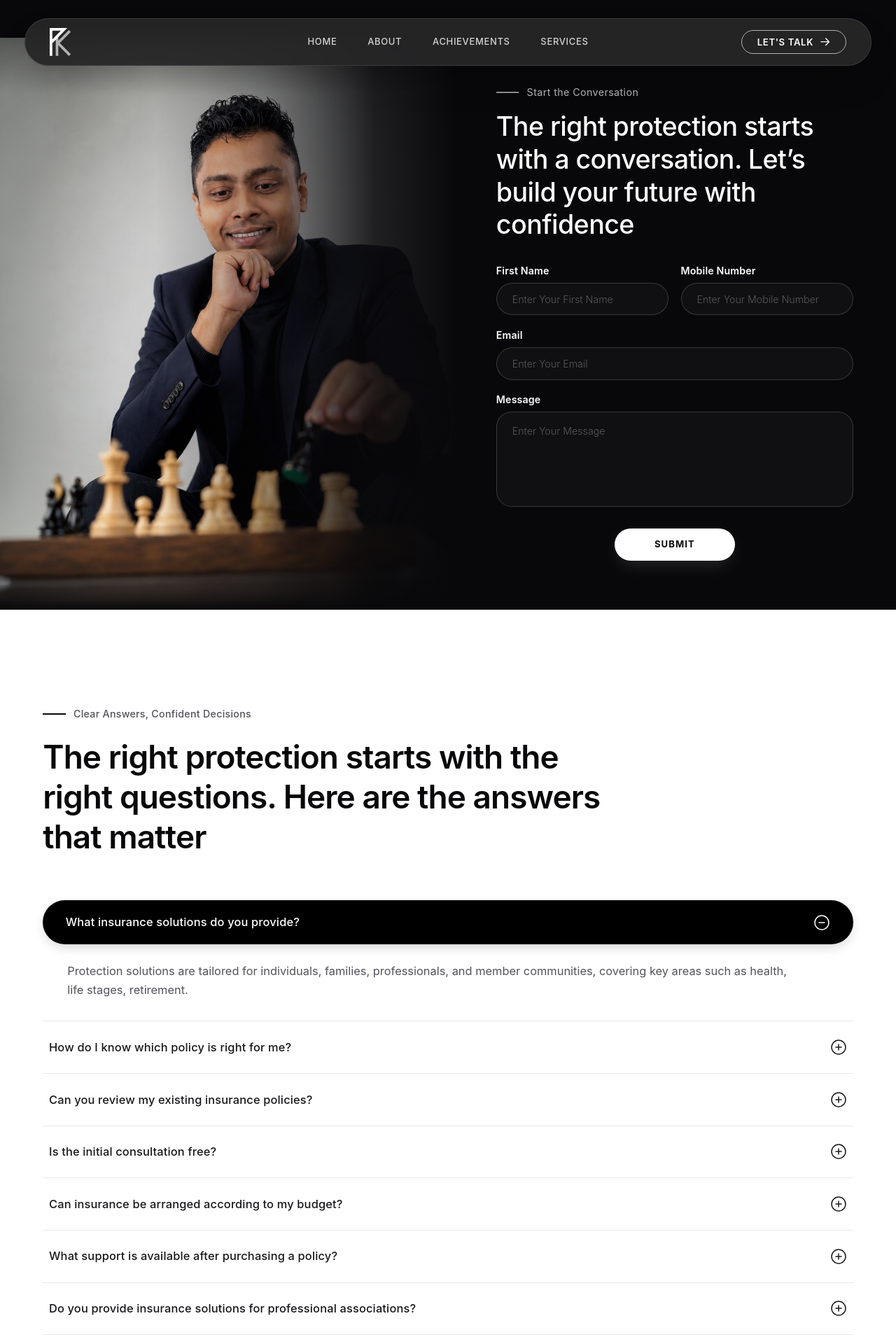
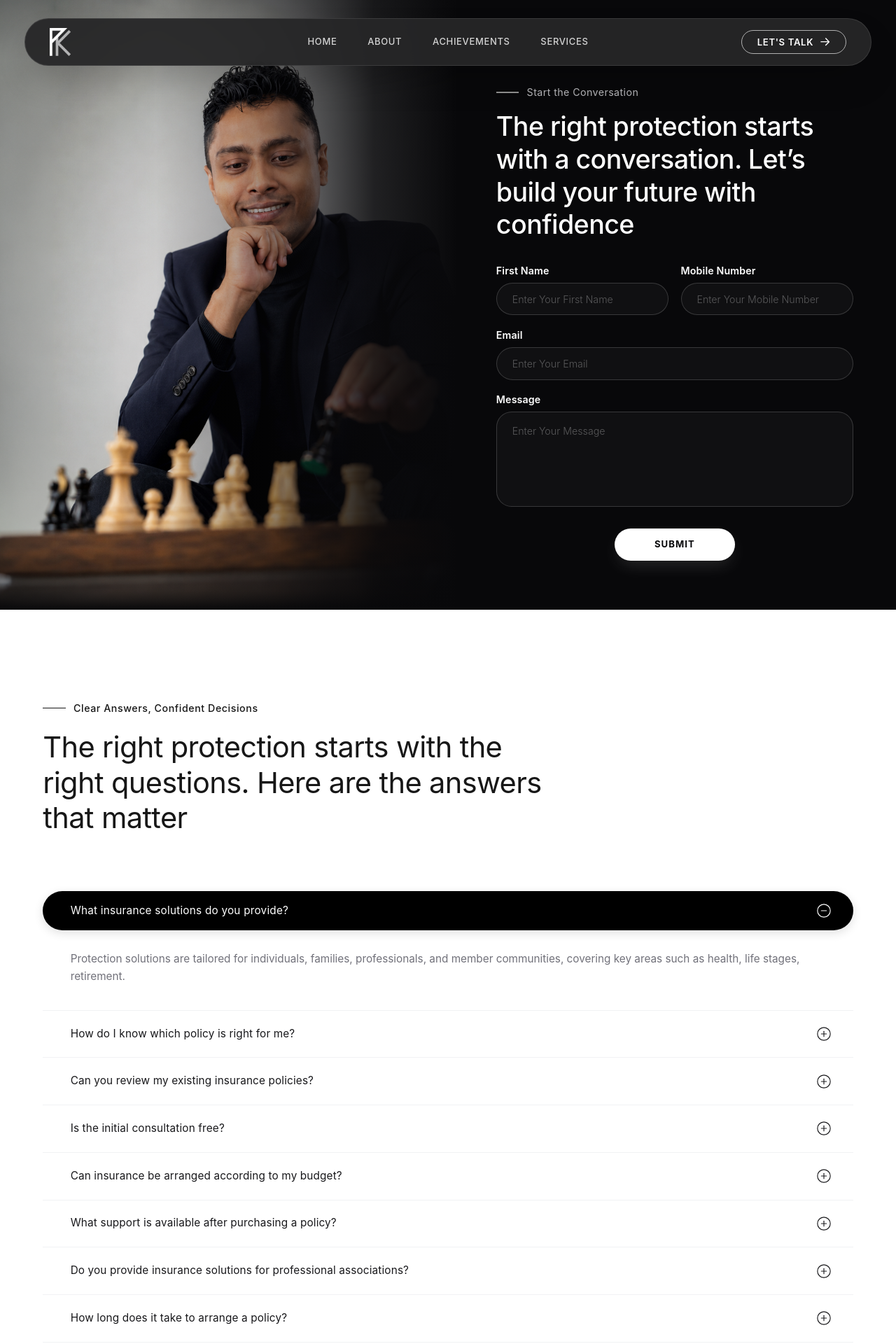
Before and after one commit to ChemyDigi/pk-web, a Next.js app: page /contact in a window 1280 px wide. Shown: the top 1920 px of the page at 70% size. Built offline with nearby package versions, Linux system fonts and the light colour scheme; a web font is replaced by a local one.

Commit message:
style: refine typography, spacing, and layout styles across contact, about, and home components

```diff
--- a/app/globals.css
+++ b/app/globals.css
@@ -85,15 +85,10 @@
   --font-numbers: var(--font-numbers);
 }
 
-@media (prefers-color-scheme: dark) {
-  :root {
-    --background: #0a0a0a;
-    --foreground: #ededed;
-  }
-}
-
 html {
   font-size: 17px;
+  background-color: #08080a;
+  overscroll-behavior-y: none;
 }
 
 @media (min-width: 1024px) {
@@ -104,9 +99,10 @@ html {
 
 html,
 body {
-  background: var(--background);
+  background-color: #08080a;
   color: var(--foreground);
   font-family: var(--font-avenir);
+  overscroll-behavior-y: none;
 }
 
 button,
--- a/app/layout.tsx
+++ b/app/layout.tsx
@@ -14,7 +14,7 @@ export default function RootLayout({
 }>) {
   return (
     <html lang="en" className="h-full antialiased">
-      <body className="min-h-full flex flex-col bg-white text-slate-900 dark:bg-slate-950 dark:text-slate-100">
+      <body className="min-h-full flex flex-col bg-[#08080a] text-slate-900">
         <Navbar />
         <main className="flex-1 pt-24 sm:pt-28">{children}</main>
         <Footer />
--- a/components/contact/ContactFaq.tsx
+++ b/components/contact/ContactFaq.tsx
@@ -119,12 +119,12 @@ export default function ContactFaq() {
                   {isOpen ? (
                     <span className="contact-faq-icon-active" aria-hidden="true">
                       <svg
-                        width="24"
-                        height="24"
+                        width="22"
+                        height="22"
                         viewBox="0 0 24 24"
                         fill="none"
                         stroke="currentColor"
-                        strokeWidth="1.5"
+                        strokeWidth="1.25"
                         strokeLinecap="round"
                         strokeLinejoin="round"
                       >
@@ -135,12 +135,12 @@ export default function ContactFaq() {
                   ) : (
                     <span className="contact-faq-icon-collapsed" aria-hidden="true">
                       <svg
-                        width="24"
-                        height="24"
+                        width="22"
+                        height="22"
                         viewBox="0 0 24 24"
                         fill="none"
                         stroke="currentColor"
-                        strokeWidth="1.5"
+                        strokeWidth="1.25"
                         strokeLinecap="round"
                         strokeLinejoin="round"
                       >
--- a/components/home/HomeAwards.tsx
+++ b/components/home/HomeAwards.tsx
@@ -56,7 +56,7 @@ export default function HomeAwards() {
 
           {/* CTA Button */}
           <div className="home-awards-cta">
-            <Link href="/achievements" className="home-awards-btn">
+            <Link href="/about#awards" className="home-awards-btn">
               VIEW ALL AWARDS
             </Link>
           </div>
--- a/components/layout/Footer.tsx
+++ b/components/layout/Footer.tsx
@@ -134,7 +134,7 @@ export default function Footer() {
               About
             </Link>
             <Link href="/achievements" className="hover:text-white transition-colors duration-200">
-              Gallery
+              Achievements
             </Link>
             <Link href="/services" className="hover:text-white transition-colors duration-200">
               Services
--- a/css/about/AboutTimeline.css
+++ b/css/about/AboutTimeline.css
@@ -148,24 +148,24 @@
    -------------------------------------------------------------------------- */
 
 :root {
-  --timeline-slot-h: 5rem; /* ~80px mobile */
+  --timeline-slot-h: 5.5rem; /* ~88px mobile */
 }
 
 @media (min-width: 640px) {
   :root {
-    --timeline-slot-h: 6.75rem; /* ~108px tablet */
+    --timeline-slot-h: 7.5rem; /* ~120px tablet */
   }
 }
 
 @media (min-width: 1024px) {
   :root {
-    --timeline-slot-h: 8.75rem; /* ~140px desktop */
+    --timeline-slot-h: 10rem; /* ~160px desktop */
   }
 }
 
 @media (min-width: 1280px) {
   :root {
-    --timeline-slot-h: 9.75rem; /* ~156px wide desktop */
+    --timeline-slot-h: 11.5rem; /* ~184px wide desktop */
   }
 }
 
@@ -177,26 +177,27 @@
   display: flex;
   justify-content: flex-start;
   user-select: none;
-  overflow: hidden;
+  overflow: visible;
 }
 
 .about-timeline-roller-viewport {
   position: relative;
   width: 100%;
-  height: calc(3 * var(--timeline-slot-h));
+  height: calc(3.5 * var(--timeline-slot-h));
   overflow: hidden;
+  padding-bottom: 2.5rem;
   mask-image: linear-gradient(
     to bottom,
     transparent 0%,
-    black 16%,
-    black 84%,
+    black 5%,
+    black 96%,
     transparent 100%
   );
   -webkit-mask-image: linear-gradient(
     to bottom,
     transparent 0%,
-    black 16%,
-    black 84%,
+    black 5%,
+    black 96%,
     transparent 100%
   );
 }
@@ -215,7 +216,8 @@
   align-items: center;
   font-family: var(--font-avenir);
   letter-spacing: -0.04em;
-  line-height: 0.95;
+  line-height: 1.15;
+  overflow: visible;
   transition: transform 0.65s cubic-bezier(0.16, 1, 0.3, 1),
               opacity 0.65s cubic-bezier(0.16, 1, 0.3, 1);
   will-change: transform, opacity;
@@ -224,6 +226,8 @@
 
 .about-timeline-year-text {
   display: inline-block;
+  line-height: 1.15;
+  padding: 0.1em 0;
 }
 
 /* Active Year (Massive Solid Black) */
@@ -234,6 +238,12 @@
   opacity: 1;
   transform: scale(1);
   cursor: default;
+}
+
+.about-timeline-year-active .about-timeline-year-text {
+  color: #171717;
+  -webkit-text-fill-color: initial;
+  background: none;
 }
 
 @media (min-width: 640px) {
@@ -254,17 +264,20 @@
   }
 }
 
-/* Previous Year (Gradient Fade Upwards) */
+/* Previous Year (Top Year, e.g. 2012 when 2015 is active) */
 .about-timeline-year-prev {
   font-size: 6.5rem;
   font-weight: 800;
-  opacity: 0.25;
   transform: scale(0.68);
+}
+
+.about-timeline-year-prev .about-timeline-year-text {
   background: linear-gradient(
     to top,
-    rgba(23, 23, 23, 0.4) 0%,
-    rgba(23, 23, 23, 0.04) 80%,
-    transparent 100%
+    rgba(23, 23, 23, 0.45) 0%,
+    rgba(23, 23, 23, 0.22) 40%,
+    rgba(23, 23, 23, 0.08) 75%,
+    rgba(23, 23, 23, 0.02) 100%
   );
   -webkit-background-clip: text;
   -webkit-text-fill-color: transparent;
@@ -288,17 +301,20 @@
   }
 }
 
-/* Next Year (Gradient Fade Downwards) */
+/* Next Year (Bottom Year, e.g. 2018 when 2015 is active) */
 .about-timeline-year-next {
   font-size: 6.5rem;
   font-weight: 800;
-  opacity: 0.25;
   transform: scale(0.68);
+}
+
+.about-timeline-year-next .about-timeline-year-text {
   background: linear-gradient(
     to bottom,
-    rgba(23, 23, 23, 0.4) 0%,
-    rgba(23, 23, 23, 0.04) 80%,
-    transparent 100%
+    rgba(23, 23, 23, 0.45) 0%,
+    rgba(23, 23, 23, 0.22) 40%,
+    rgba(23, 23, 23, 0.08) 75%,
+    rgba(23, 23, 23, 0.02) 100%
   );
   -webkit-background-clip: text;
   -webkit-text-fill-color: transparent;
@@ -357,9 +373,34 @@
   cursor: pointer;
 }
 
-.about-timeline-year-interactive:hover {
-  opacity: 0.55;
+.about-timeline-year-prev.about-timeline-year-interactive:hover {
   transform: scale(0.7) translateX(4px);
+}
+
+.about-timeline-year-prev.about-timeline-year-interactive:hover .about-timeline-year-text {
+  background: linear-gradient(
+    to top,
+    rgba(23, 23, 23, 0.75) 0%,
+    rgba(23, 23, 23, 0.45) 50%,
+    rgba(23, 23, 23, 0.15) 100%
+  );
+  -webkit-background-clip: text;
+  -webkit-text-fill-color: transparent;
+}
+
+.about-timeline-year-next.about-timeline-year-interactive:hover {
+  transform: scale(0.7) translateX(4px);
+}
+
+.about-timeline-year-next.about-timeline-year-interactive:hover .about-timeline-year-text {
+  background: linear-gradient(
+    to bottom,
+    rgba(23, 23, 23, 0.75) 0%,
+    rgba(23, 23, 23, 0.45) 50%,
+    rgba(23, 23, 23, 0.15) 100%
+  );
+  -webkit-background-clip: text;
+  -webkit-text-fill-color: transparent;
 }
 
 /* --------------------------------------------------------------------------
--- a/css/contact/ContactFaq.css
+++ b/css/contact/ContactFaq.css
@@ -1,6 +1,6 @@
 /* ==========================================================================
    Contact FAQ Section (Clean White Background, Black Pill Active Accordion)
-   Matches reference: White backdrop, top-left eyebrow + headline,
+   Matches reference: White backdrop, left-aligned eyebrow + headline,
    and accordion with black pill active state and plus/minus icons.
    ========================================================================== */
 
@@ -8,27 +8,27 @@
   position: relative;
   width: 100%;
   background-color: #ffffff;
-  color: #08080a;
-  padding: 6.5rem 1.5rem 7.5rem;
+  color: #171717;
+  padding: 5.5rem 1.5rem 7.5rem;
   box-sizing: border-box;
-  font-family: -apple-system, BlinkMacSystemFont, "Segoe UI", Roboto, "Helvetica Neue", Arial, sans-serif;
+  font-family: var(--font-avenir), -apple-system, BlinkMacSystemFont, "Segoe UI", Roboto, sans-serif;
 }
 
 @media (min-width: 640px) {
   .contact-faq-section {
-    padding: 7rem 2.5rem 8.5rem;
+    padding: 6.5rem 2.5rem 8.5rem;
   }
 }
 
 @media (min-width: 1024px) {
   .contact-faq-section {
-    padding: 7.5rem 3.5rem 9.5rem;
+    padding: 7rem 3.5rem 9.5rem;
   }
 }
 
 .contact-faq-container {
   width: 100%;
-  max-width: 82rem;
+  max-width: 74rem;
   margin: 0 auto;
 }
 
@@ -37,48 +37,49 @@
   display: inline-flex;
   align-items: center;
   gap: 0.65rem;
-  margin-bottom: 1.25rem;
+  margin-bottom: 1.15rem;
 }
 
 .contact-faq-eyebrow-line {
   display: block;
   width: 1.85rem;
   height: 1.5px;
-  background-color: #08080a;
+  background-color: #171717;
 }
 
 .contact-faq-eyebrow-text {
-  font-family: inherit;
   font-size: 0.8125rem;
-  font-style: normal;
   font-weight: 500;
-  letter-spacing: 0.02em;
-  color: #52525b;
+  letter-spacing: 0.04em;
+  color: #171717;
 }
 
-/* Heading */
+/* Heading - matching exact 3-line wrap and elegant weight from reference */
 .contact-faq-heading {
-  font-family: inherit;
+  font-family: var(--font-avenir), -apple-system, BlinkMacSystemFont, sans-serif;
   font-size: 1.875rem;
   line-height: 1.25;
-  font-style: normal;
-  font-weight: 600;
-  letter-spacing: -0.02em;
-  color: #08080a;
+  font-weight: 400;
+  letter-spacing: -0.015em;
+  color: #171717;
   margin: 0 0 3.5rem 0;
-  max-width: 44rem;
+  max-width: 38rem;
 }
 
 @media (min-width: 640px) {
   .contact-faq-heading {
-    font-size: 2.25rem;
+    font-size: 2.125rem;
+    max-width: 40rem;
+    margin-bottom: 4rem;
   }
 }
 
 @media (min-width: 1024px) {
   .contact-faq-heading {
-    font-size: 2.625rem;
-    max-width: 46rem;
+    font-size: 2.375rem;
+    line-height: 1.22;
+    max-width: 42rem;
+    margin-bottom: 4.5rem;
   }
 }
 
@@ -94,7 +95,6 @@
 
 .contact-faq-item {
   width: 100%;
-  transition: all 0.25s ease;
 }
 
 /* Active Open State: Black Pill header */
@@ -103,7 +103,7 @@
   background-color: #000000;
   color: #ffffff;
   border-radius: 9999px;
-  padding: 1.1rem 1.85rem;
+  padding: 0.95rem 1.75rem 0.95rem 2.25rem;
   display: flex;
   justify-content: space-between;
   align-items: center;
@@ -111,30 +111,31 @@
   cursor: pointer;
   text-align: left;
   transition: all 0.25s cubic-bezier(0.4, 0, 0.2, 1);
-  box-shadow: 0 6px 18px -4px rgba(0, 0, 0, 0.2);
-}
-
-.contact-faq-btn-active:hover {
-  background-color: #141416;
+  box-shadow: 0 4px 14px rgba(0, 0, 0, 0.12);
 }
 
 .contact-faq-question-text-active {
-  font-family: inherit;
-  font-size: 0.9375rem;
-  font-style: normal;
-  font-weight: 500;
+  font-family: var(--font-avenir), sans-serif;
+  font-size: 0.8125rem;
+  font-weight: 400;
   color: #ffffff;
-  letter-spacing: 0.01em;
+  letter-spacing: 0.015em;
+}
+
+@media (min-width: 640px) {
+  .contact-faq-question-text-active {
+    font-size: 0.875rem;
+  }
 }
 
 /* Collapsed Inactive State: Clean row with bottom line */
 .contact-faq-btn-collapsed {
   width: 100%;
   background-color: transparent;
-  color: #08080a;
+  color: #18181b;
   border: none;
-  border-bottom: 1px solid #e5e7eb;
-  padding: 1.4rem 0.5rem;
+  border-bottom: 1px solid #f1f2f4;
+  padding: 1.25rem 1.75rem 1.25rem 2.25rem;
   display: flex;
   justify-content: space-between;
   align-items: center;
@@ -145,17 +146,22 @@
 
 .contact-faq-btn-collapsed:hover {
   color: #000000;
-  border-bottom-color: #d1d5db;
+  border-bottom-color: #e4e4e7;
 }
 
 .contact-faq-question-text-collapsed {
-  font-family: inherit;
-  font-size: 0.9375rem;
-  font-style: normal;
-  font-weight: 500;
+  font-family: var(--font-avenir), sans-serif;
+  font-size: 0.8125rem;
+  font-weight: 400;
   color: #18181b;
   letter-spacing: 0.01em;
   transition: color 0.2s ease;
+}
+
+@media (min-width: 640px) {
+  .contact-faq-question-text-collapsed {
+    font-size: 0.875rem;
+  }
 }
 
 .contact-faq-btn-collapsed:hover .contact-faq-question-text-collapsed {
@@ -169,7 +175,6 @@
   justify-content: center;
   color: #ffffff;
   flex-shrink: 0;
-  transition: transform 0.2s ease;
 }
 
 .contact-faq-icon-collapsed {
@@ -178,35 +183,39 @@
   justify-content: center;
   color: #18181b;
   flex-shrink: 0;
-  transition: transform 0.2s ease;
+  transition: color 0.2s ease;
 }
 
 .contact-faq-btn-collapsed:hover .contact-faq-icon-collapsed {
   color: #000000;
-  transform: rotate(90deg);
 }
 
 /* Answer Body */
 .contact-faq-answer {
-  padding: 1.4rem 2rem 1.75rem;
-  border-bottom: 1px solid #e5e7eb;
-  animation: faqFadeSlide 0.3s ease-out;
+  padding: 1.6rem 1.75rem 2rem 2.25rem;
+  border-bottom: 1px solid #f1f2f4;
+  animation: faqFadeSlide 0.25s ease-out;
 }
 
 .contact-faq-answer-text {
-  font-family: inherit;
-  font-size: 0.9375rem;
-  font-style: normal;
+  font-family: var(--font-avenir), sans-serif;
+  font-size: 0.8125rem;
   line-height: 1.65;
-  color: #52525b;
+  color: #71717a;
   margin: 0;
   max-width: 60rem;
+}
+
+@media (min-width: 640px) {
+  .contact-faq-answer-text {
+    font-size: 0.875rem;
+  }
 }
 
 @keyframes faqFadeSlide {
   from {
     opacity: 0;
-    transform: translateY(-6px);
+    transform: translateY(-4px);
   }
   to {
     opacity: 1;
--- a/css/contact/ContactHero.css
+++ b/css/contact/ContactHero.css
@@ -41,16 +41,16 @@
 
 @media (min-width: 1024px) {
   .contact-hero-bg-container {
-    top: 2rem;
-    height: calc(100% - 2rem);
+    top: 0;
+    height: 100%;
     width: 58vw;
-    max-width: 860px;
+    max-width: 960px;
   }
 }
 
 .contact-hero-bg-image {
-  object-fit: contain;
-  object-position: left bottom;
+  object-fit: cover;
+  object-position: left top;
   filter: brightness(0.96) contrast(1.04);
 }
 
@@ -75,10 +75,10 @@
   inset: 0;
   background: linear-gradient(
     to bottom,
-    rgba(8, 8, 10, 0.4) 0%,
-    transparent 12%,
-    transparent 88%,
-    rgba(8, 8, 10, 0.5) 96%,
+    rgba(8, 8, 10, 0.2) 0%,
+    transparent 10%,
+    transparent 90%,
+    rgba(8, 8, 10, 0.6) 97%,
     #08080a 100%
   );
 }
```
Also changed, not shown: components/about/AboutAwards.tsx (+25 -1 lines), components/home/HomeAbout.tsx (+13 -0 lines), css/about/AboutAwards.css (+10 -5 lines), css/home/HomeAbout.css (+53 -0 lines).
